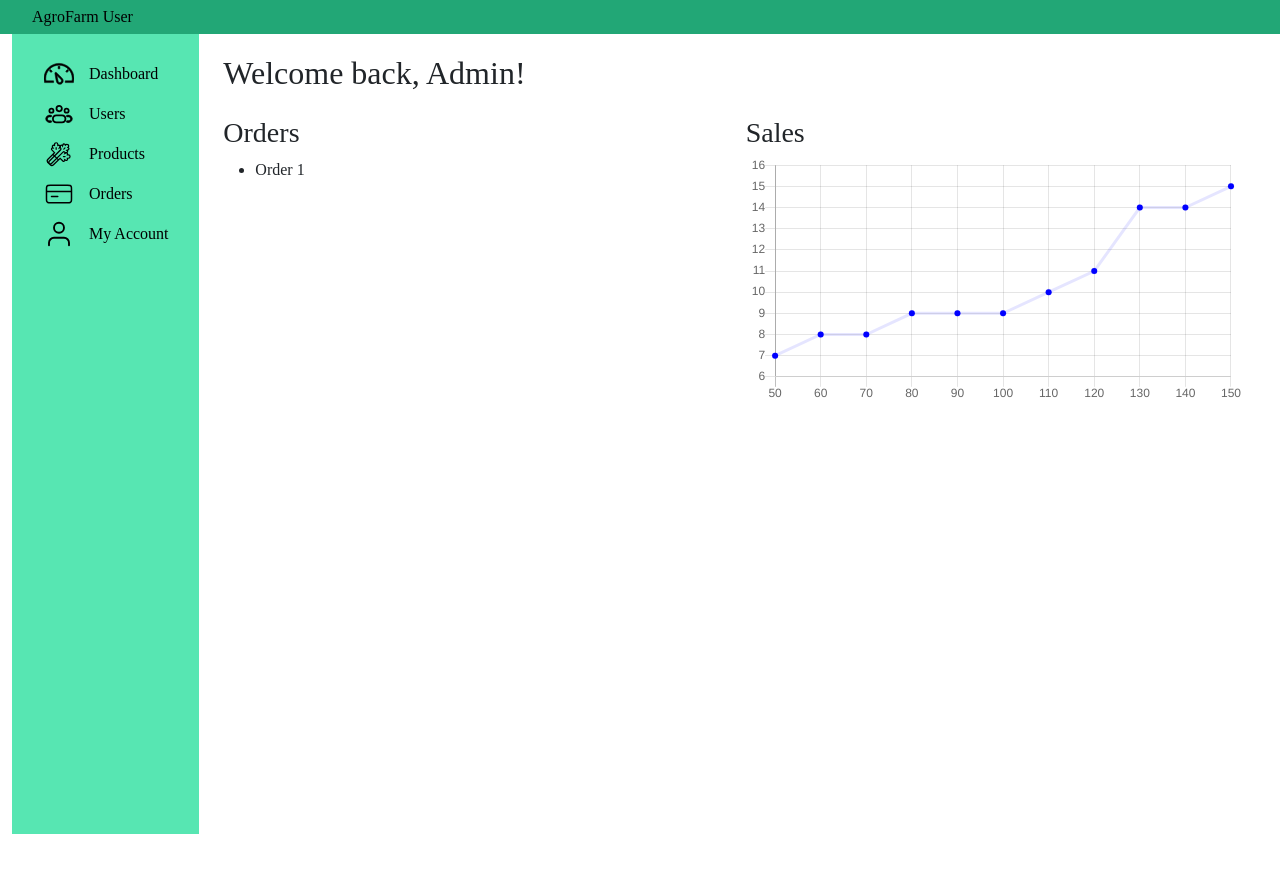
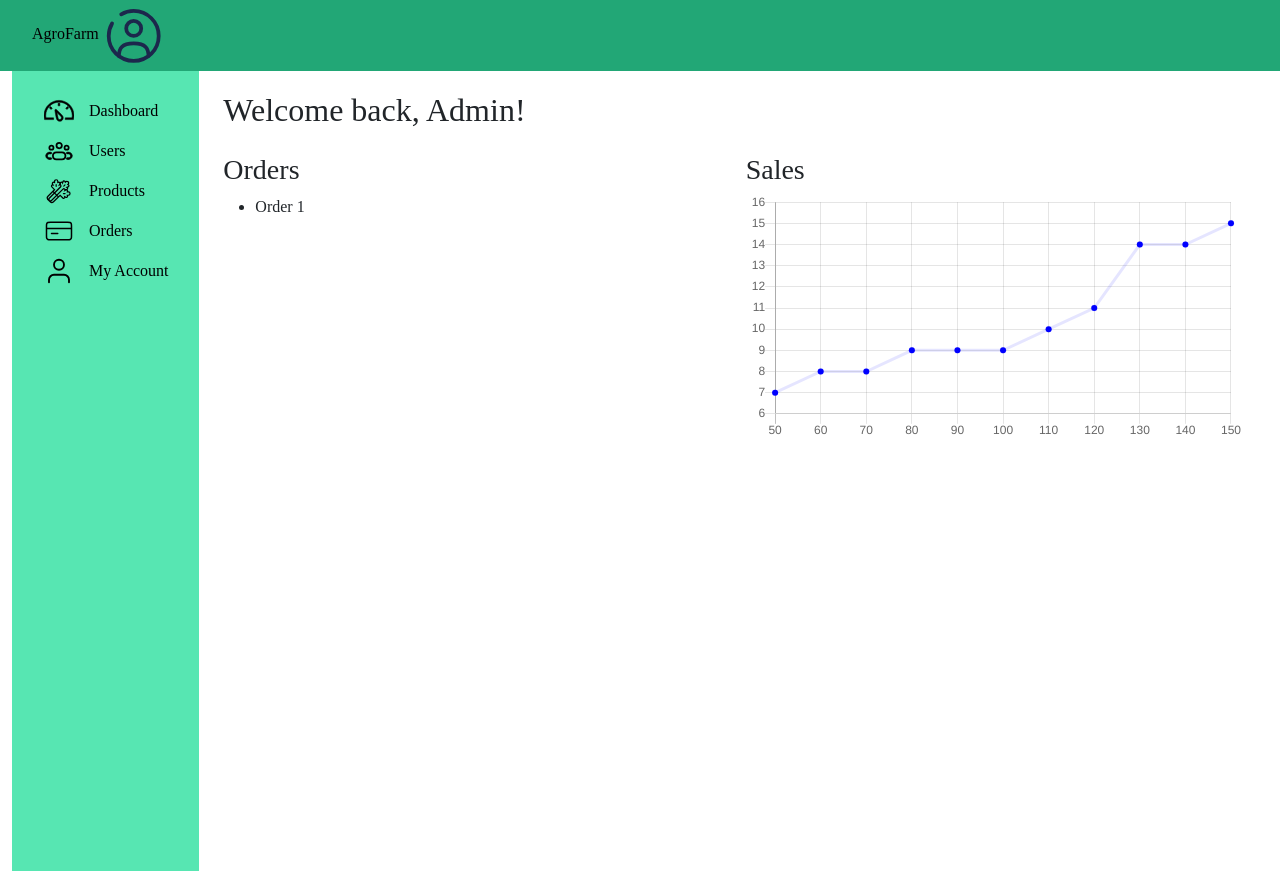
Before and after one commit to aashishChakradhar/agroFarm, a Django app: page /dashboard in a window 1280 px wide. Before the commit the page ends 834 px from the top, so only its background shows below. Run offline with Django 4.2, Linux system fonts and the light colour scheme; a user stored in the database is signed in; some libraries are stand-ins or nearby versions.

Commit message:
Added icon

```diff
--- a/templates/theme-temp/dashboard-header.html
+++ b/templates/theme-temp/dashboard-header.html
@@ -20,7 +20,11 @@
         <div class="right-user-info">
           <div class="nav-item dropdown">
             <a class="nav-link" href="#" role="button" data-bs-toggle="dropdown" aria-expanded="false">
-              User
+              <svg width="61" height="61" viewBox="0 0 61 61" fill="none" xmlns="http://www.w3.org/2000/svg">
+                <path d="M30.7043 30.9434C34.8465 30.9434 38.2043 27.5855 38.2043 23.4434C38.2043 19.3012 34.8465 15.9434 30.7043 15.9434C26.5622 15.9434 23.2043 19.3012 23.2043 23.4434C23.2043 27.5855 26.5622 30.9434 30.7043 30.9434Z" stroke="#1C274C" stroke-width="3.75"/>
+                <path d="M45.6271 50.9434C45.2294 43.7146 43.0161 38.4434 30.7041 38.4434C18.3924 38.4434 16.1791 43.7146 15.7812 50.9434" stroke="#1C274C" stroke-width="3.75" stroke-linecap="round"/>
+                <path d="M18.2043 9.28791C21.8815 7.16078 26.1508 5.94336 30.7043 5.94336C44.5113 5.94336 55.7043 17.1362 55.7043 30.9434C55.7043 44.7504 44.5113 55.9434 30.7043 55.9434C16.8972 55.9434 5.70435 44.7504 5.70435 30.9434C5.70435 26.3899 6.92177 22.1205 9.0489 18.4434" stroke="#1C274C" stroke-width="3.75" stroke-linecap="round"/>
+                </svg>
             </a>
             <ul class="dropdown-menu">
               <li class="dropdown-item text-capitalize">Hello {{user}}</li>
```
